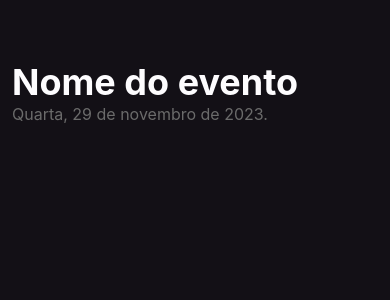
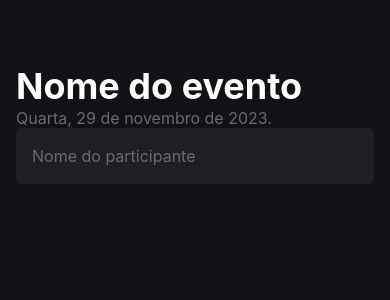
Before and after one commit to flavioaugusto1/my-event, a React Native app: screen / in a window 390 px wide. Shown: the top 300 px of the page. Built offline with nearby package versions, Linux system fonts and the light colour scheme.

Commit message:
implementado o input

```diff
--- a/App.tsx
+++ b/App.tsx
@@ -1,4 +1,4 @@
-import Home from "./src/screens/Home"
+import { Home } from "./src/screens/Home"
 
 export default function App() {
   return (
--- a/src/screens/Home/index.tsx
+++ b/src/screens/Home/index.tsx
@@ -1,7 +1,7 @@
-import { Text, View } from "react-native"
+import { Text, View, TextInput } from "react-native"
 import { styles } from "./styles"
 
-export default function Home() {
+export function Home() {
   return (
     <View style={styles.container}>
       <Text style={styles.eventName}>
@@ -10,6 +10,12 @@
       <Text style={styles.eventDate}>
         Quarta, 29 de novembro de 2023.
       </Text>
+
+      <TextInput
+        style={styles.input}
+        placeholder="Nome do participante"
+        placeholderTextColor="#6B6B6B"
+      />
     </View>
   )
 }
--- a/src/screens/Home/styles.ts
+++ b/src/screens/Home/styles.ts
@@ -4,16 +4,24 @@
   container: {
     flex: 1,
     backgroundColor: '#131016',
-    padding: 12
+    padding: 16
   },
   eventName: {
     fontWeight: 'bold',
     fontSize: 36,
     marginTop: 48,
-    color: '#FDFCFE'
+    color: '#FFF'
   },
   eventDate: {
     fontSize: 16,
     color: '#6B6B6B'
+  },
+  input: {
+    backgroundColor: '#1F1E25',
+    height: 56,
+    borderRadius: 5,
+    color: '#FFF',
+    padding: 16,
+    fontSize: 16
   }
 })
```
